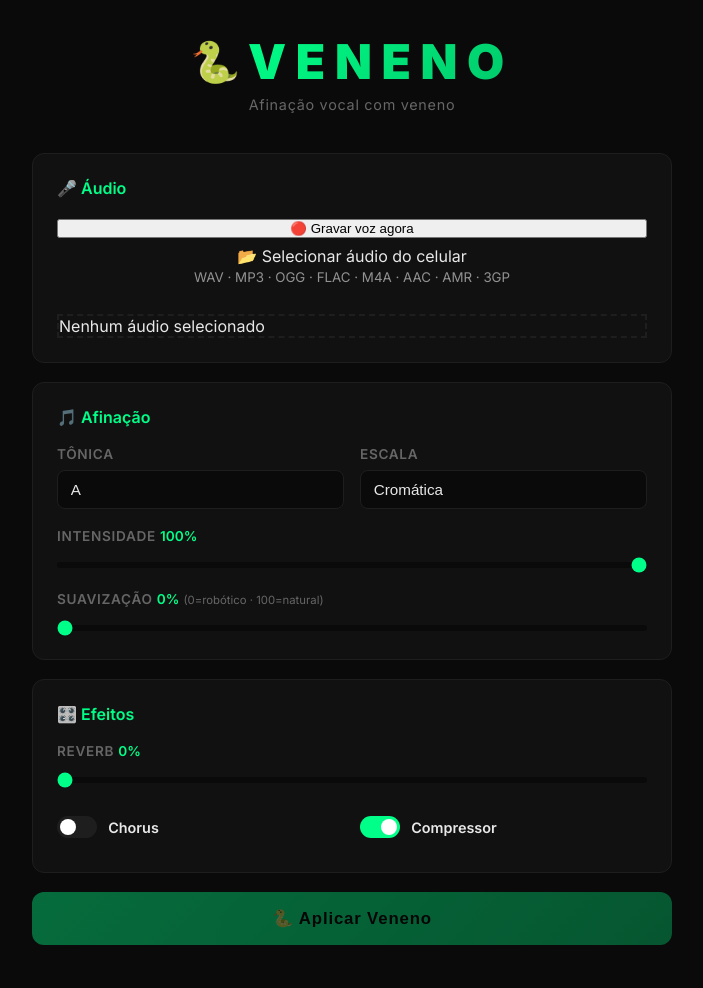
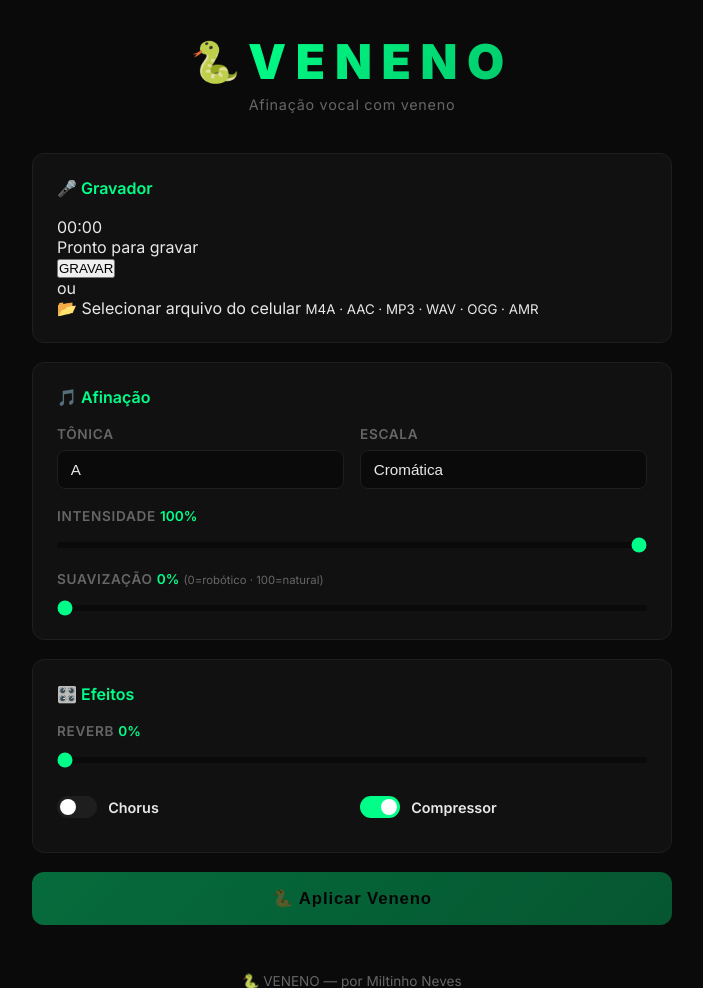
Before and after one commit to Milltinhonevves/Veneno, a Flask app: page / in a window 1280 px wide. Shown: the top 988 px of the page, without its empty margins (288-991 px from the left). Run offline with Flask 3, Linux system fonts and the light colour scheme; some libraries are stand-ins or nearby versions.

Commit message:
Gravador integrado com timer e preview

```diff
--- a/templates/index.html
+++ b/templates/index.html
@@ -9,7 +9,6 @@
   <meta name="theme-color" content="#b400ff" />
   <meta name="mobile-web-app-capable" content="yes" />
   <meta name="apple-mobile-web-app-capable" content="yes" />
-  <meta name="apple-mobile-web-app-status-bar-style" content="black-translucent" />
   <meta name="apple-mobile-web-app-title" content="Veneno" />
   <link rel="apple-touch-icon" href="/static/icons/icon-192.png" />
 </head>
@@ -17,44 +16,68 @@
   <div class="container">
 
     <header>
-      <div class="logo">
-        <span class="logo-icon">🐍</span>
-        <h1>VENENO</h1>
-      </div>
+      <div class="logo"><span class="logo-icon">🐍</span><h1>VENENO</h1></div>
       <p class="tagline">Afinação vocal com veneno</p>
     </header>
 
     <main>
       <form id="form-veneno" enctype="multipart/form-data">
 
-        <!-- Áudio -->
-        <div class="card">
-          <h2>🎤 Áudio</h2>
+        <!-- GRAVADOR -->
+        <div class="card gravador-card">
+          <h2>🎤 Gravador</h2>
 
-          <button type="button" id="btn-gravar" class="btn-sec" style="width:100%;margin-bottom:8px">🔴 Gravar voz agora</button>
-          <button type="button" id="btn-parar-gravacao" class="btn-sec btn-danger" hidden style="width:100%;margin-bottom:8px">⏹ Parar gravação</button>
+          <!-- Ondas animadas -->
+          <div id="ondas" class="ondas">
+            <span></span><span></span><span></span><span></span><span></span>
+          </div>
 
+          <!-- Timer -->
+          <div id="timer" class="timer">00:00</div>
+
+          <!-- Status -->
+          <p id="status-rec" class="status-rec">Pronto para gravar</p>
+
+          <!-- Botões gravador -->
+          <div class="gravador-btns">
+            <button type="button" id="btn-gravar" class="btn-rec">
+              <span class="rec-dot"></span> GRAVAR
+            </button>
+            <button type="button" id="btn-parar" class="btn-parar" hidden>
+              ⏹ PARAR
+            </button>
+            <button type="button" id="btn-regravar" class="btn-sec" hidden>
+              🔄 Nova gravação
+            </button>
+          </div>
+
+          <!-- Preview da gravação -->
+          <div id="preview-box" hidden style="margin-top:12px">
+            <p style="font-size:0.8rem;opacity:0.7;margin-bottom:4px">Ouça antes de processar:</p>
+            <audio id="preview-audio" controls style="width:100%"></audio>
+          </div>
+
+          <!-- Separador OU -->
+          <div class="ou-separador">
+            <span>ou</span>
+          </div>
+
+          <!-- Upload arquivo -->
           <label for="audio-input">
-            <div class="btn-sec" style="width:100%;text-align:center;cursor:pointer;margin-bottom:8px">
-              📂 Selecionar áudio do celular<br>
-              <small style="opacity:0.6">WAV · MP3 · OGG · FLAC · M4A · AAC · AMR · 3GP</small>
+            <div class="btn-upload">
+              📂 Selecionar arquivo do celular
+              <small>M4A · AAC · MP3 · WAV · OGG · AMR</small>
             </div>
           </label>
           <input type="file" id="audio-input" name="audio"
             accept=".wav,.mp3,.ogg,.flac,.m4a,.aac,.amr,.3gp,audio/*" hidden />
 
-          <p id="status-gravacao" style="font-size:0.9rem;color:#b400ff;min-height:20px;text-align:center"></p>
-
-          <div id="upload-area" class="upload-area">
-            <span id="upload-texto">Nenhum áudio selecionado</span>
-          </div>
-
-          <button type="button" id="btn-reusar" class="btn-sec" hidden style="width:100%;margin-top:8px">
+          <button type="button" id="btn-reusar" class="btn-sec btn-reusar" hidden>
             ♻️ Reusar mesmo áudio
           </button>
         </div>
 
-        <!-- Afinação -->
+        <!-- AFINAÇÃO -->
         <div class="card">
           <h2>🎵 Afinação</h2>
           <div class="row-2">
@@ -92,7 +115,7 @@
           </div>
         </div>
 
-        <!-- Efeitos -->
+        <!-- EFEITOS -->
         <div class="card">
           <h2>🎛️ Efeitos</h2>
           <div class="campo">
@@ -130,16 +153,10 @@
       </div>
     </main>
 
-    <footer>
-      <p>🐍 VENENO — por Miltinho Neves</p>
-    </footer>
+    <footer><p>🐍 VENENO — por Miltinho Neves</p></footer>
   </div>
 
   <script src="/static/js/main.js"></script>
-  <script>
-    if ('serviceWorker' in navigator) {
-      navigator.serviceWorker.register('/static/sw.js');
-    }
-  </script>
+  <script>if('serviceWorker' in navigator) navigator.serviceWorker.register('/static/sw.js');</script>
 </body>
 </html>
```
